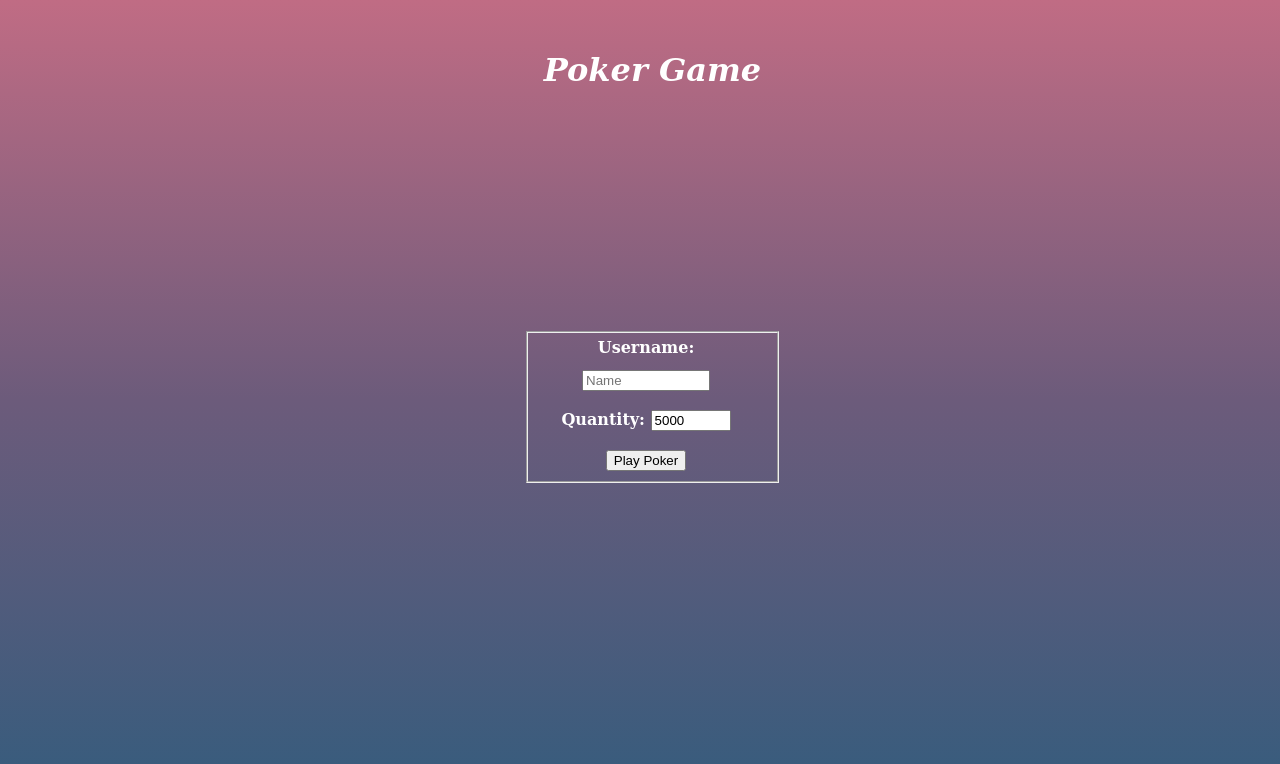
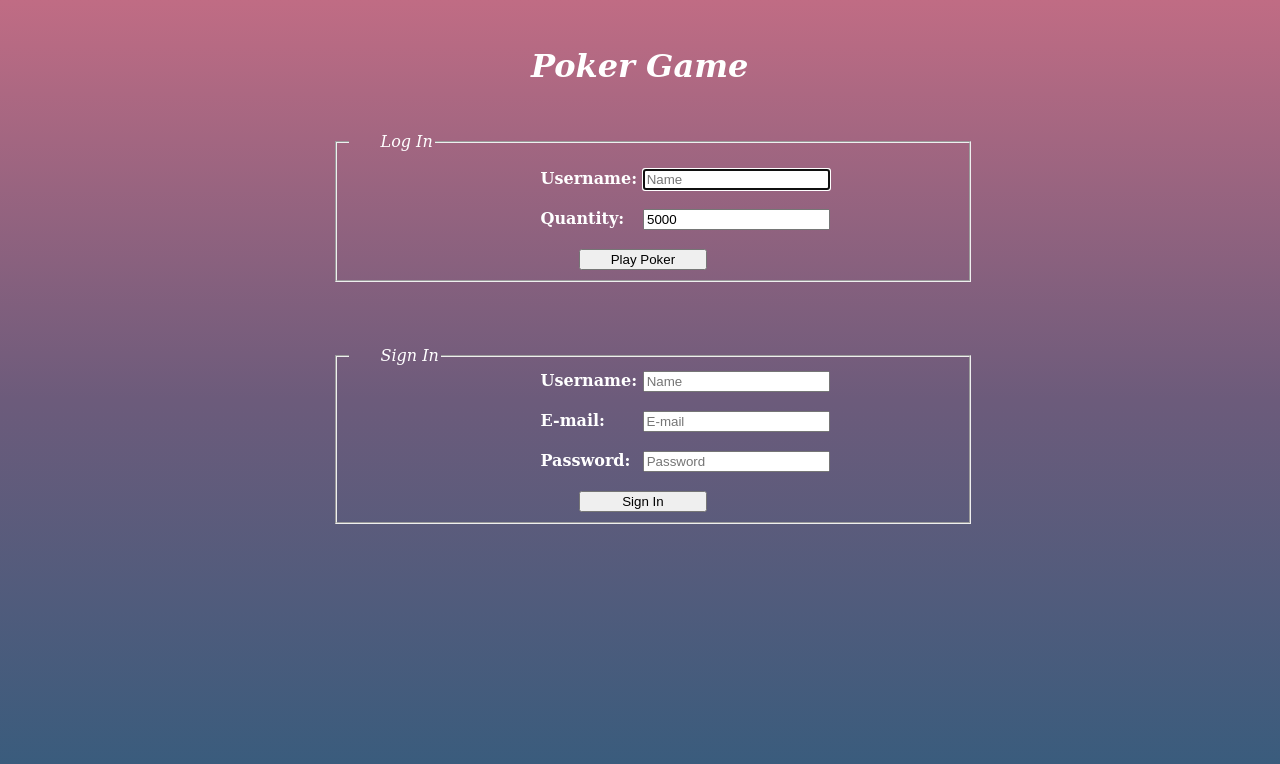
Before and after one commit to DemiurgoGM/Poker, a Flask app: page / in a window 1280 px wide. Shown: the top 764 px of the page. Run offline with Flask 2, Linux system fonts and the light colour scheme.

Commit message:
Preparations for DB implementation on default. Small development on the main game part of PlayPoker.

```diff
--- a/app.py
+++ b/app.py
@@ -8,8 +8,9 @@ from models.Player import Player
 app = Flask(__name__)
 
 
+@app.route('/home')
 @app.route('/')
-def hello_world():
+def homepage():
     return render_template('default.html')
 
 
--- a/static/defaultstyle.css
+++ b/static/defaultstyle.css
@@ -17,18 +17,30 @@ body {
     width: 50%;
     padding-left: 25px;
     font-family: "Droid Serif", "DejaVu Serif", "STIX", serif;
+    text-align: left;
     margin: 0 auto;
-    text-align: center;
-
 }
 
 h1 {
-    padding: 30px;
+    padding-bottom: 2vw;
+    padding-top: 2vw;
+    padding-right: 2vw;
+    text-align: center;
 }
 
-a, label {
+a, label, legend {
     color: white;
     text-decoration: none;
+}
+
+label {
+    margin-left: 15vw;
+}
+
+legend {
+    font-style: italic;
+    text-align: left;
+    text-indent: 30px;
 }
 
 a:hover{
@@ -36,13 +48,12 @@ a:hover{
     text-decoration: underline;
 }
 
-#fieldsetDefault {
-    width: 33%;
-    padding-right: 25px;
-    align-self: center;
-    alignment: center;
-    align-content: center;
-    margin: 33% auto;
+fieldset {
+    margin-bottom: 10px;
+}
+
+#fieldsetDefaultLogin {
+    margin-bottom: 5vw;
 }
 
 #username, #value {
@@ -57,3 +68,24 @@ label {
     margin-top: 1vw;
     width: 12vh;
 }
+
+input, #username {
+    width: 14vw;
+}
+
+#signinsubmit, #loginsubmit {
+    margin-left: 18vw;
+    width: 10vw;
+}
+
+#moneylogin {
+    margin-left: 1em;
+}
+
+#Emailsignin {
+    margin-left: 2.4em;
+}
+
+#passwordsignin {
+    margin-left: 0.5em;
+}
--- a/templates/default.html
+++ b/templates/default.html
@@ -10,15 +10,34 @@
     <body>
         <div id="bodydivh1">
             <h1><a href=""><i>Poker Game</i></a></h1>
-             <form action="PlayPoker.html" method="get" id="formDefault">
-                 <fieldset id="fieldsetDefault">
+             <form action="PlayPoker.html" method="get" id="formDefaultLogin">
+                 <fieldset id="fieldsetDefaultLogin">
+                     <legend>Log In</legend>
                      <label for="username"><b>Username: </b></label>
-                     <input type="text" placeholder="Name" id="username" name="user" required><br><br>
+                     <input type="text" placeholder="Name" id="username" name="user" required minlength="3" maxlength="16" autofocus>
+                     <br><br>
                      <label for="value"><b>Quantity: </b></label>
-                     <input type="number" id="money" max="10000" min="1000" value="5000" name="money"><br><br>
-                     <input type="submit" value="Play Poker">
+                     <input type="number" id="moneylogin" max="10000" min="1000" value="5000" name="money" required>
+                     <br><br>
+                     <input type="submit" value="Play Poker" id="loginsubmit">
                  </fieldset>
              </form>
+            <form action="" method="post" id="formDefaultSignin">
+                <fieldset id="fieldsetDefaultSignin">
+                    <legend>Sign In</legend>
+                    <label for="usernameSignin"><b>Username: </b></label>
+                    <input type="text" placeholder="Name" id="usernameSignin" name="user" required minlength="3" maxlength="16">
+                    <br><br>
+                    <input type="hidden" value="1000000" name="money">
+                    <label for="Emailsignin"><b>E-mail: </b></label>
+                    <input type="email" required placeholder="E-mail" maxlength="128" id="Emailsignin" name="EmailSignin">
+                    <br><br>
+                    <label for="passwordsignin"><b>Password: </b></label>
+                    <input type="password" required maxlength="32" minlength="6" id="passwordsignin" name="password" placeholder="Password">
+                    <br><br>
+                    <input type="submit" value="Sign In" id="signinsubmit">
+                </fieldset>
+            </form>
         </div>
     </body>
 </html>
```
Also changed, not shown: static/PlayPokerBetFunction.js (+10 -1 lines), templates/PlayPoker.html (+18 -3 lines).
